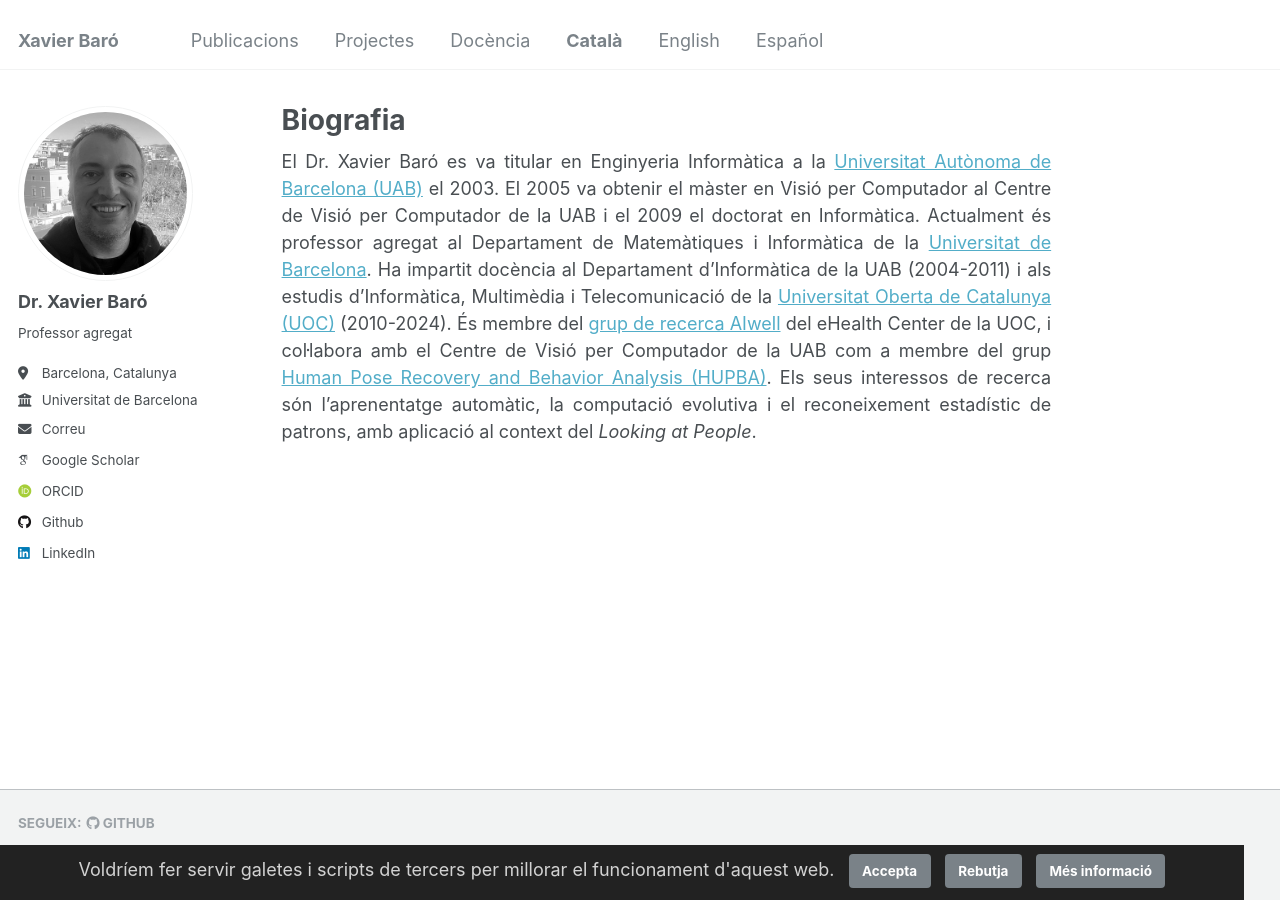
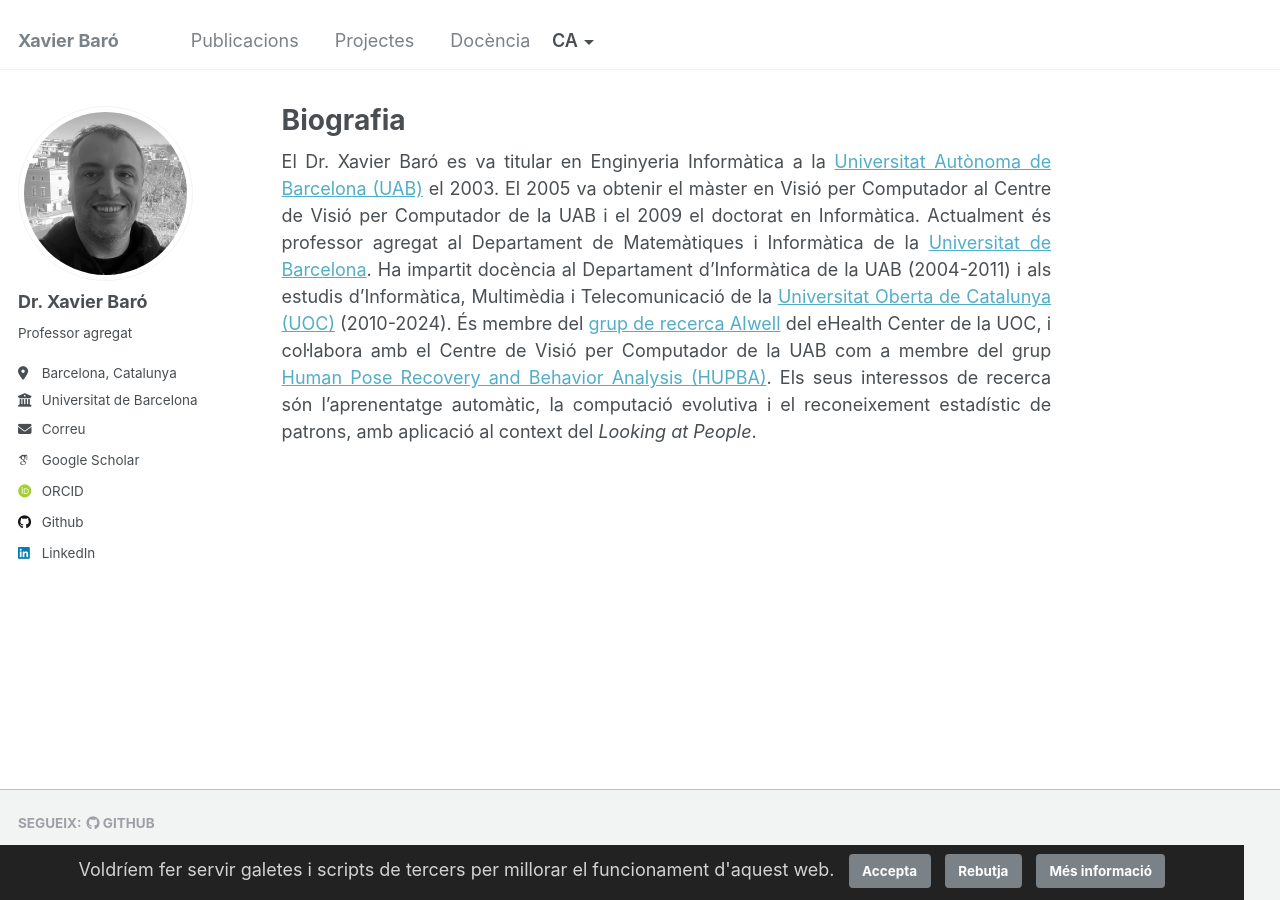
Before and after one commit to xbaro/xbaro.github.io, a Jekyll site: the page built from _pages/about.md, in a window 1280 px wide. Built offline with Jekyll 4.4.1, drawn with Linux system fonts in a browser that asks for light colours; some web fonts are replaced.

Commit message:
Language selector as a compact CA/EN/ES dropdown
Co-Authored-By: Claude Sonnet 5.5 <noreply@anthropic.com>

```diff
--- a/_includes/lang-switch.html
+++ b/_includes/lang-switch.html
@@ -1,7 +1,14 @@
-{%- comment -%} Language switcher: pages sharing `translation_key` are translations of each other; falls back to each language home. {%- endcomment -%}
+{%- comment -%} Language dropdown (CA / EN / ES): shows the current language, opens to pick another. Pages sharing `translation_key` are translations of each other; falls back to each language home. {%- endcomment -%}
 {% assign cur = page.lang | default: site.default_lang %}
-{% for l in site.languages %}
-  {% assign target = site.pages | where: "translation_key", page.translation_key | where: "lang", l | first %}
-  {% if page.translation_key and target %}{% assign href = target.url %}{% elsif l == site.default_lang %}{% assign href = "/" %}{% else %}{% assign href = "/" | append: l | append: "/" %}{% endif %}
-  <li class="masthead__menu-item"><a href="{{ href }}" hreflang="{{ l }}"{% if l == cur %} aria-current="true" style="font-weight:700"{% endif %}>{{ site.data.i18n[l].name }}</a></li>
-{% endfor %}
+<li class="masthead__menu-item lang-dd">
+  <details>
+    <summary aria-label="{{ site.data.i18n[cur].language_switch | default: 'Language' }}">{{ cur | upcase }}</summary>
+    <ul class="lang-dd__list">
+    {% for l in site.languages %}
+      {% assign target = site.pages | where: "translation_key", page.translation_key | where: "lang", l | first %}
+      {% if page.translation_key and target %}{% assign href = target.url %}{% elsif l == site.default_lang %}{% assign href = "/" %}{% else %}{% assign href = "/" | append: l | append: "/" %}{% endif %}
+      {% if l != cur %}<li><a href="{{ href }}" hreflang="{{ l }}" lang="{{ l }}" title="{{ site.data.i18n[l].name }}">{{ l | upcase }}</a></li>{% endif %}
+    {% endfor %}
+    </ul>
+  </details>
+</li>
--- a/_includes/masthead.html
+++ b/_includes/masthead.html
@@ -1,3 +1,24 @@
+<style>
+.lang-dd{position:relative}
+.lang-dd details{position:relative;display:inline-block}
+.lang-dd summary{cursor:pointer;list-style:none;font-weight:600;padding:0 .2em;user-select:none}
+.lang-dd summary::-webkit-details-marker{display:none}
+.lang-dd summary::after{content:"";display:inline-block;margin-left:.35em;border:.28em solid transparent;border-top-color:currentColor;border-bottom:0;vertical-align:middle}
+.lang-dd__list{position:absolute;right:0;top:100%;z-index:50;min-width:3.4em;margin:.3em 0 0;padding:.2em 0;list-style:none;background:#fff;border:1px solid #d9dcdd;border-radius:4px;box-shadow:0 4px 10px rgba(0,0,0,.12)}
+.lang-dd__list li{margin:0!important;display:block!important;float:none!important;width:auto}
+.lang-dd__list a{display:block;padding:.3em .9em;white-space:nowrap;color:#494e52;font-weight:400!important;text-align:left;margin:0!important}
+.lang-dd__list a:hover{background:#f2f3f3}
+</style>
+<script>
+(function(){
+  document.addEventListener('click',function(e){
+    document.querySelectorAll('.lang-dd details[open]').forEach(function(d){if(!d.contains(e.target))d.removeAttribute('open');});
+  });
+  document.addEventListener('keydown',function(e){
+    if(e.key==='Escape')document.querySelectorAll('.lang-dd details[open]').forEach(function(d){d.removeAttribute('open');});
+  });
+})();
+</script>
 <style>
 .mobile-menu{display:none}
 @media (max-width:767px){
```
